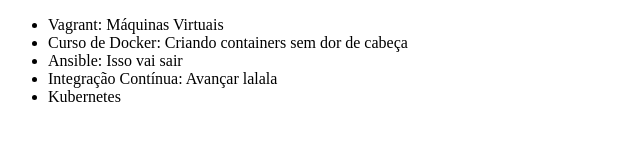
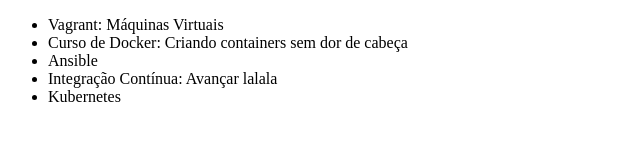
Before and after one commit to guialura/alura-git, a plain HTML site: page index.html in a window 1280 px wide. Shown: the full height of the page, 0-640 px from the left. Drawn offline with Linux system fonts and the light colour scheme.

Commit message:
Revert "Isso vai sair"
This reverts commit 6f30c9248f5c70cd93eef23a1125c4dffac9e3d5.

```diff
--- a/index.html
+++ b/index.html
@@ -8,7 +8,7 @@
     <ul>
         <li>Vagrant: Máquinas Virtuais</li>
         <li>Curso de Docker: Criando containers sem dor de cabeça</li>
-        <li>Ansible: Isso vai sair</li>
+        <li>Ansible</li>
         <li>Integração Contínua: Avançar lalala</li>
         <li>Kubernetes</li>
     </ul>
```
